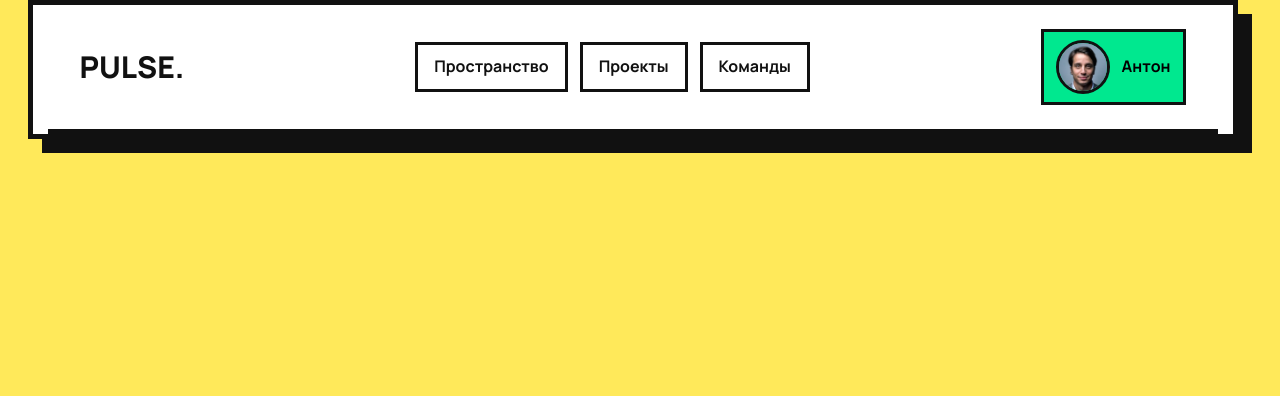
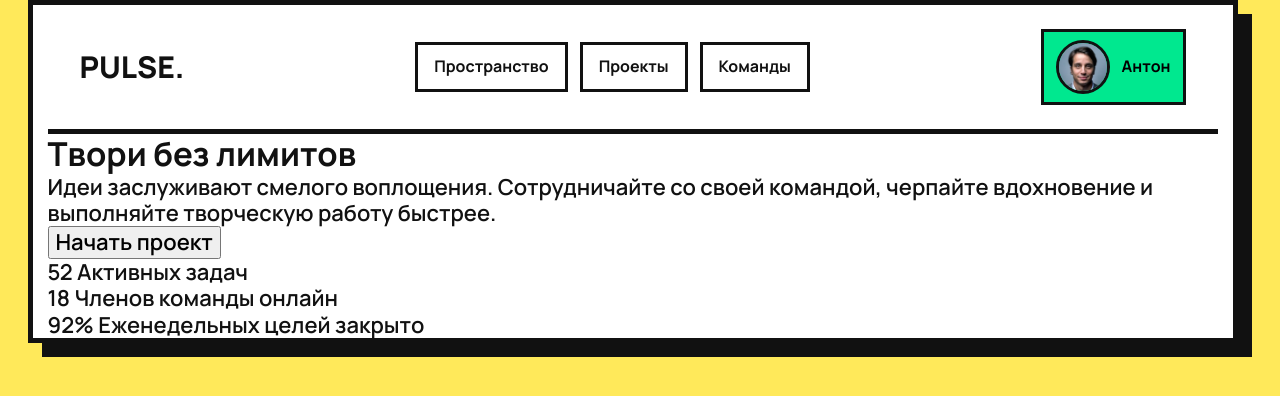
Before and after one commit to notsabyrka/vypadayushhee-menyu, a plain HTML site: page index.html in a window 1280 px wide. Drawn offline with Linux system fonts and the light colour scheme.

Commit message:
feat: add main content markup

```diff
--- a/index.html
+++ b/index.html
@@ -7,7 +7,7 @@
     <link rel="stylesheet" href="./css/style.css" />
   </head>
   <body>
-    <main class="content container">
+    <main class="main container">
       <header class="header">
         <span class="header__logo">PULSE.</span>
         <nav class="header__menu">
@@ -34,6 +34,33 @@
           <span class="header__profile-name">Антон</span>
         </button>
       </header>
+      <div class="content">
+        <section class="left">
+          <h1 class="left__title">Твори без лимитов</h1>
+          <p class="left__description">
+            Идеи заслуживают смелого воплощения. Сотрудничайте со своей
+            командой, черпайте вдохновение и выполняйте творческую работу
+            быстрее.
+          </p>
+          <button class="left__button" type="button">Начать проект</button>
+        </section>
+        <section class="right">
+          <ul class="right__list">
+            <li class="right__item">
+              <span class="right__key">52</span>
+              <span class="right__value">Активных задач</span>
+            </li>
+            <li class="right__item">
+              <span class="right__key">18</span>
+              <span class="right__value">Членов команды онлайн</span>
+            </li>
+            <li class="right__item">
+              <span class="right__key">92%</span>
+              <span class="right__value">Еженедельных целей закрыто</span>
+            </li>
+          </ul>
+        </section>
+      </div>
     </main>
   </body>
 </html>
```
